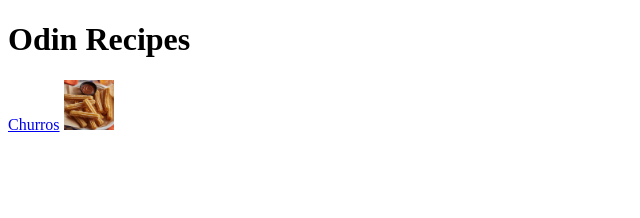
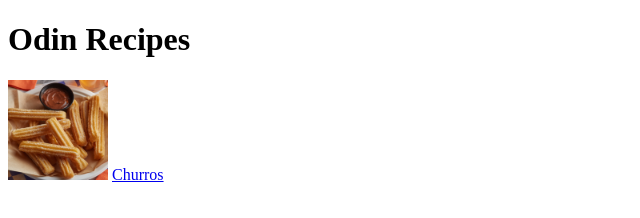
Before and after one commit to daniellesimhony/odin-recipes, a plain HTML site: page index.html in a window 1280 px wide. Shown: the whole page, without its empty margins (0-640 px from the left). Drawn offline with Linux system fonts and the light colour scheme.

Commit message:
Changed image size

```diff
--- a/index.html
+++ b/index.html
@@ -7,8 +7,9 @@
 
   <body>
     <h1>Odin Recipes</h1>
+
+    <img src="imgs/churros.jpg" width=100 height=100></img>
     <a href="recipes/churros.html">Churros</a>
-    <img src="imgs/churros.jpg" width=50 height=50></img>
   </body>
 
 </html>
```
